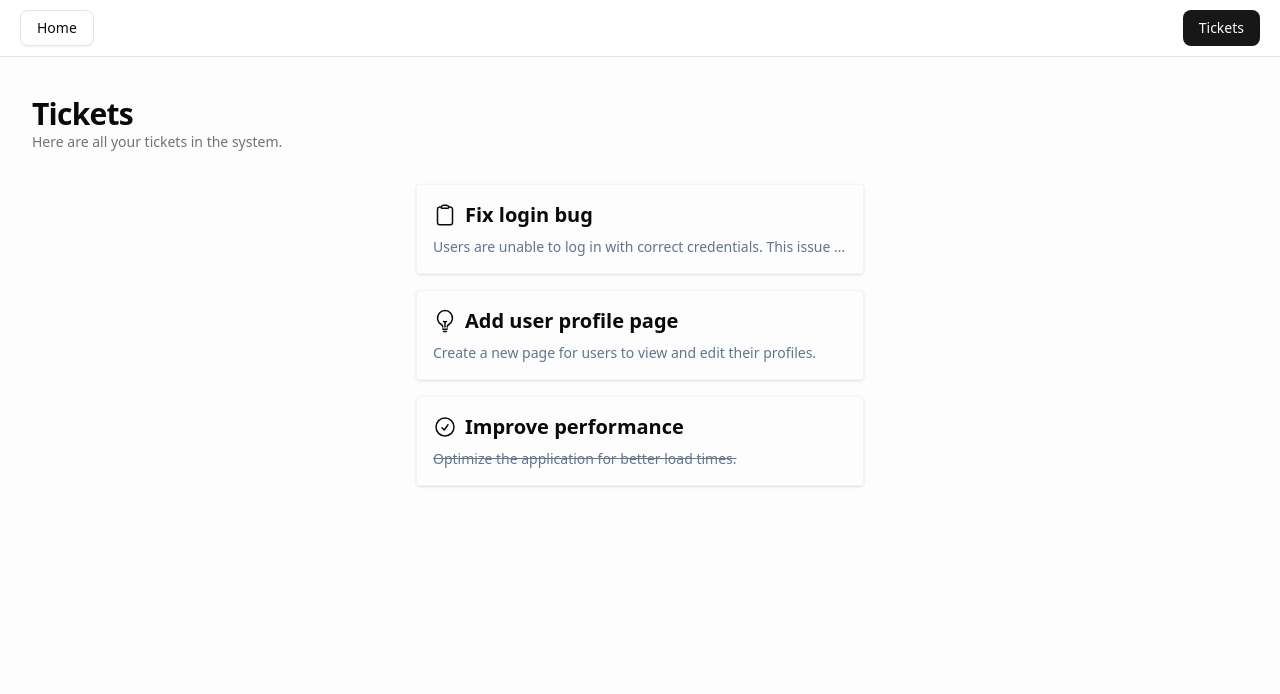
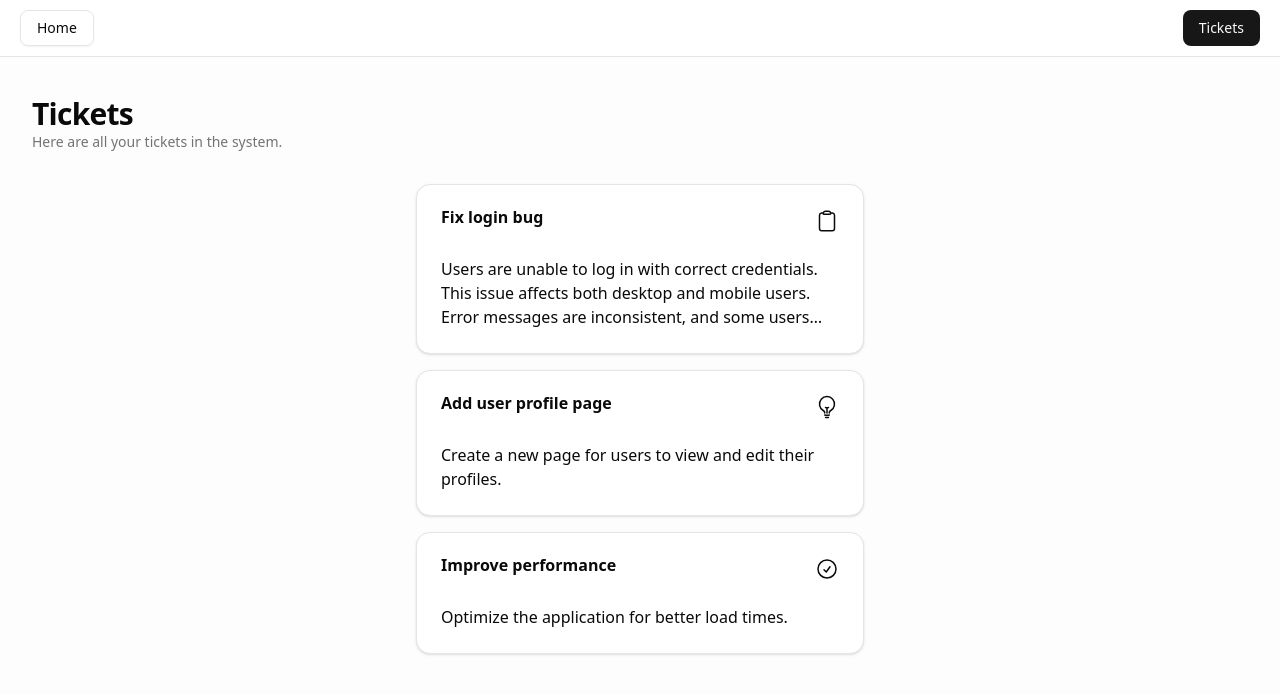
Before and after one commit to robinofskii/the-road-to-next-app, a Next.js app: page /tickets in a window 1280 px wide. Shown: the top 694 px of the page. Built offline with nearby package versions, Linux system fonts and the light colour scheme.

Commit message:
feat: replace ticket list with Card components for improved layout

```diff
--- a/src/app/tickets/page.tsx
+++ b/src/app/tickets/page.tsx
@@ -1,7 +1,13 @@
 import { JSX } from "react";
 import Link from "next/link";
-import clsx from "clsx";
 
+import {
+  Card,
+  CardAction,
+  CardContent,
+  CardHeader,
+  CardTitle,
+} from "@/components/ui/card";
 import { initialTickets, TicketStatus } from "@/data";
 
 import { ticketPath } from "../paths";
@@ -72,33 +78,25 @@ const TicketsPage = () => {
           Here are all your tickets in the system.
         </p>
       </header>
-      <ul className="animate-fade-in-from-top flex flex-1 flex-col items-center space-y-4">
+      <div className="animate-fade-in-from-top flex flex-1 flex-col items-center space-y-4">
         {initialTickets.map((ticket) => (
           <Link
-            key={ticket.id}
             href={ticketPath(ticket.id)}
             className="w-full max-w-md"
+            key={ticket.id}
           >
-            <li className="rounded border border-slate-100 p-4 shadow">
-              <div className="mb-2 flex flex-1 items-center gap-2">
-                <div>
-                  <div>{TICKET_ICONS[ticket.status]}</div>
-                </div>
-                <h3 className="truncate text-xl font-semibold">
-                  {ticket.title}
-                </h3>
-              </div>
-              <p
-                className={clsx("truncate text-sm text-slate-500", {
-                  "line-through": ticket.status === "RESOLVED",
-                })}
-              >
+            <Card key={ticket.id}>
+              <CardHeader>
+                <CardTitle>{ticket.title}</CardTitle>
+                <CardAction>{TICKET_ICONS[ticket.status]}</CardAction>
+              </CardHeader>
+              <CardContent className="line-clamp-3">
                 {ticket.description}
-              </p>
-            </li>
+              </CardContent>
+            </Card>
           </Link>
         ))}
-      </ul>
+      </div>
     </div>
   );
 };
```
